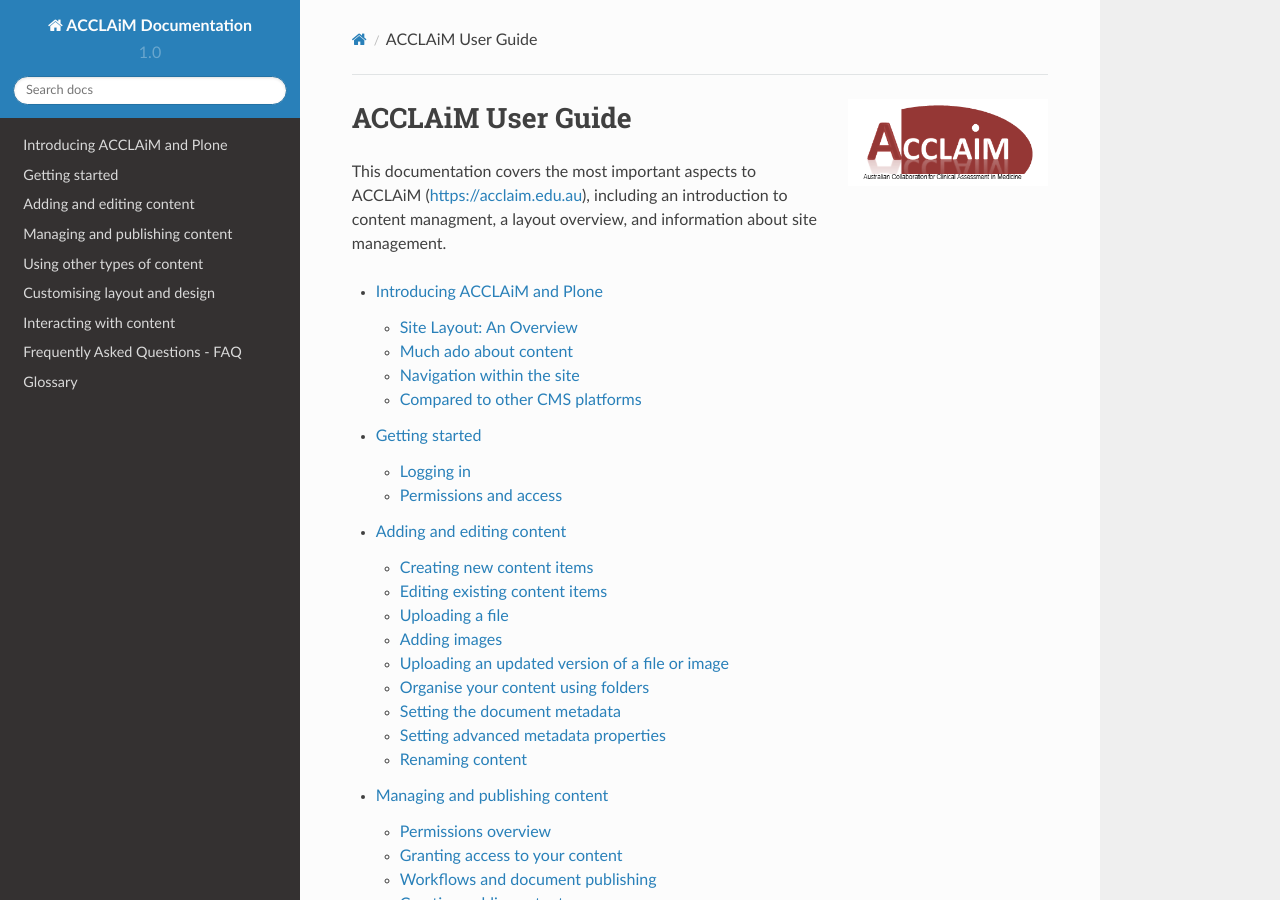
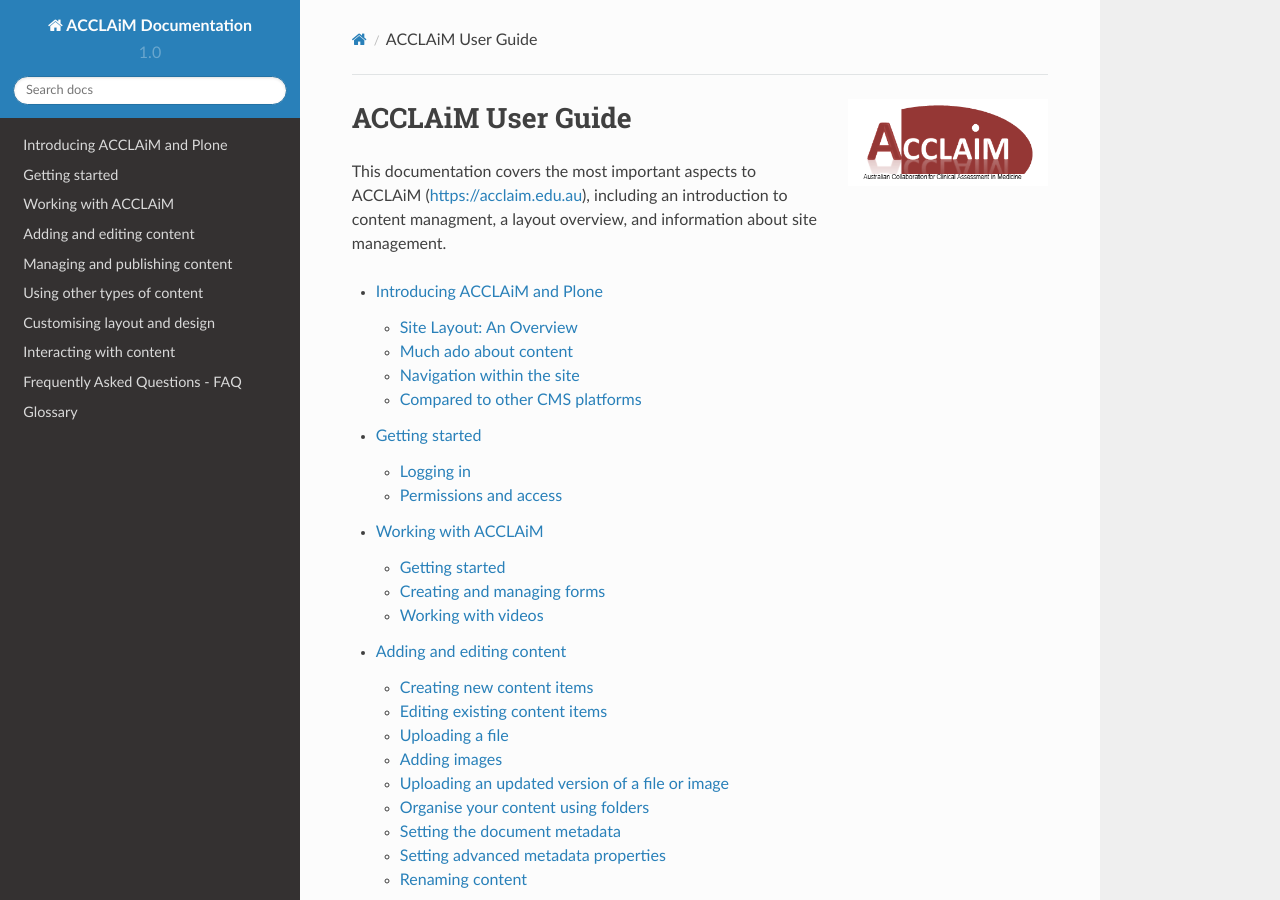
Before and after one commit to jcu-eresearch/plone-user-doc, a Sphinx documentation site: the page built from source/index.rst, in a window 1280 px wide and 900 px high. Built offline with Sphinx 7.4.7 and the Read the Docs theme 2.0.0, drawn with Linux system fonts in a browser that asks for light colours; some of the changed lines change nothing that is shown.

Commit message:
Add video upload information

```diff
--- /dev/null
+++ b/source/custom-acclaim.rst
@@ -0,0 +1,130 @@
+Working with |project-name|
+***************************
+
+|project-name| is a collaborative venture between medical schools in Australia
+and New Zealand that focuses on benchmarking graduate outcomes in the clinical
+domain.  The |project-name| portal provides several key aspects of
+functionality, which are detailed below.
+
+Getting started
+===============
+
+Make sure you have perused the documentation on :ref:`logging-in` and have
+authenticated to |project-name|.  The following documentation covers topics
+related to |project-name|-specific functionality. For all other information
+about content management and other general functionality, see
+:ref:`adding-and-editing-content` and subsequent pages.
+
+Creating and managing forms
+===========================
+
+For full details about how to manage online forms, see :ref:`online-forms`.
+This documentation includes how to create forms, add and modify form fields,
+and work with captured data.
+
+
+Working with videos
+===================
+
+Videos can be uploaded to the site following the same methodology as creating
+any other content.  It will be helpful for you to review the documentation on
+:ref:`adding-and-editing-content` first before proceeding, as this will help
+you understand the basics of content management.
+
+
+Adding a new video
+------------------
+
+.. important::
+   Because the |project-name| site is designed for examiner training, you
+   should take care when adding information to the uploaded video.  Aspects
+   like the title and summary **are displayed to users** and thus you should
+   take care not to give away the expected results.  For example, use more
+   generic names about training stations and video numbers rather than
+   explaining what grade the video pertains to.
+
+#. Browse to the location in the site you wish to add the video.
+
+#. Click :menuselection:`Add new --> Video`.
+
+#. Add suitable metadata to the video, including a title and a summary of the
+   content of the video.  Pay attention to the important note above.
+
+#. Choose the ``Video File`` to upload from your computer.  See
+   :ref:`video-suggestions` for details on formats and settings.
+
+#. Configure the width and height for the video display in pixels.  This is
+   the size at which the video will be shown on the page initially, and users
+   have the ability to make the video full-screen on their device.  Smaller
+   settings (or using the defaults) is suggested for mobile users.
+
+#. Ignore the ``YouTube URL`` and ``Subtitle file`` fields.
+
+#. Add any rich text you would like to be displayed underneath the video into
+   the ``Transcript`` area.  This could include images, links, or to
+   other sites that might relate to the video.
+
+   In particular, adding a link to a given form the user needs to fill out is
+   especially useful, and you may wish to configure the link to open in a new
+   window, for ease of use by a visitor.
+
+#. Configure any other metadata required.  See
+   :ref:`setting-advanced-metadata-properties` for more information.
+
+#. Click the ``Save`` button to create your video content item.  This content
+   item can now be linked to, shared, and otherwise used as any other piece of
+   content on the site.
+
+.. _video-suggestions:
+
+Technical suggestions
+---------------------
+
+* Videos should be uploaded in ``.mp4`` format for maximum compatibility with
+  a viewer's browser (standard ``H264`` video codec and ``AAC`` audio codec).
+
+* Viewers may be looking at your video on many different devices, so a high
+  level of video compression (or a lower video bitrate) is recommended.
+  Contact your video production or technical staff for more information.
+
+* Maximum resolution of around ``720p`` should be sufficient for both a
+  detailed experience on desktop browsers, but small enough for viewing on
+  mobile devices as well.
+
+
+Editing a video
+---------------
+
+#. Browse to the location in the site you wish to modify.
+
+#. Click the ``Edit`` link on the page.
+
+#. Modify the relevant settings on the page.  For example, you could upload a
+   new version of a video or change the video's title or description.
+
+#. Click ``Save`` to make your changes.
+
+
+Viewing a video
+---------------
+
+.. note::
+   If you experience issues with displaying a video, check
+   to make sure you're using the latest version of your browser and for
+   platforms that do not support MP4 natively (earlier versions of Internet
+   Explorer and Linux browsers), ensure your Adobe Flash Player plugin is
+   up-to-date.
+
+#. Browse to the location in the site where the video is located, or use the
+   direct web address provided to you.
+
+#. Click or tap the large play icon in the middle of the video.
+
+#. The video will begin playing.
+
+#. Use the controls provided to play, pause and skip to another part of the
+   video.  Videos can be made full-screen using the button at the right.
+
+#. For mobile devices such as smartphones and tablets, the video will likely
+   display full-screen whilst playing.  Click the relevant button to minimise
+   and close the video once done.
--- a/source/index.rst
+++ b/source/index.rst
@@ -19,6 +19,7 @@
 
    introduction
    gettingstarted-login
+   custom-acclaim
    content-creation
    content-management
    content-special
```
